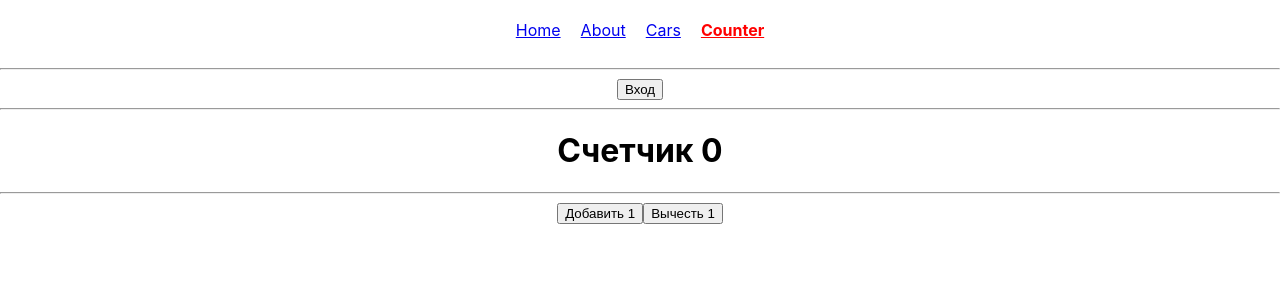
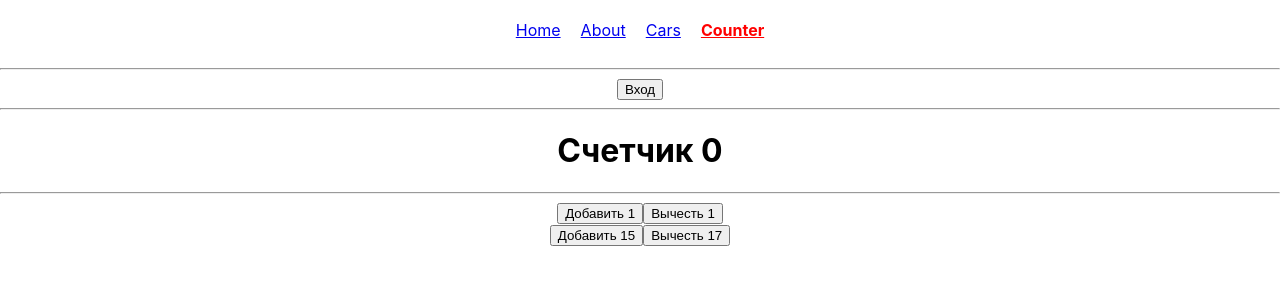
Before and after one commit to murash4/react-theory-app, a React (Create React App) app: page /counter in a window 1280 px wide. Shown: the top 300 px of the page. Built offline with nearby package versions, Linux system fonts and the light colour scheme.

Commit message:
passing parameters to a dispatch method

```diff
--- a/src/CounterNew/CounterNew.js
+++ b/src/CounterNew/CounterNew.js
@@ -11,6 +11,10 @@
 				<div className="CounterNew__actions">
 					<button onClick={ this.props.onAdd }>Добавить 1</button>
 					<button onClick={ this.props.onSub }>Вычесть 1</button>
+				</div>
+				<div className="CounterNew__actions">
+					<button onClick={ () => this.props.onAddNumber(15) }>Добавить 15</button>
+					<button onClick={ () => this.props.onAddNumber(-17) }>Вычесть 17</button>
 				</div>
 			</div>
 		)
@@ -30,6 +34,10 @@
 		}),
 		onSub: () => dispatch({
 			type: 'SUB'
+		}),
+		onAddNumber: number => dispatch({
+			type: 'ADD_NUMBER',
+			payload: number
 		})
 	}
 }
--- a/src/redux/rootReducer.js
+++ b/src/redux/rootReducer.js
@@ -12,6 +12,10 @@
 			return {
 				counter: state.counter - 1
 			}
+		case 'ADD_NUMBER':
+			return {
+				counter: state.counter + action.payload
+			}
 		default:
 			return state
 	}
```
Also changed, not shown: 1 other file (tests, documents, lock files or other folders).
